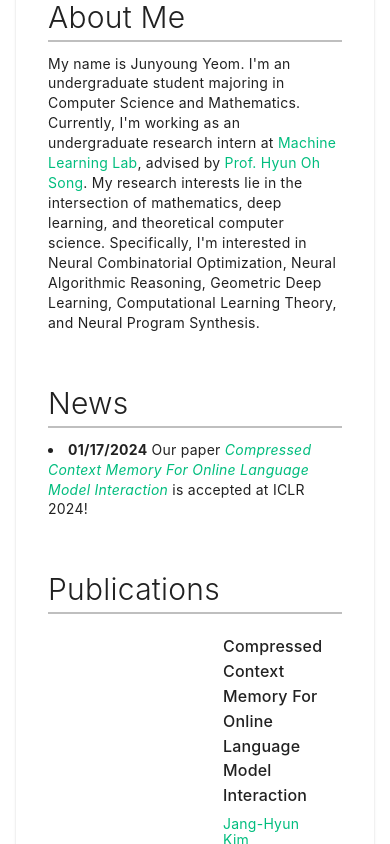
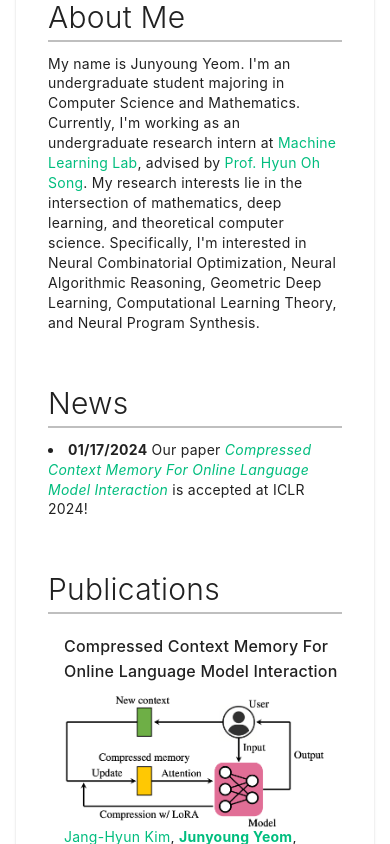
Before and after one commit to yeomjy/yeomjy.github.io, a Vue app: page / in a window 390 px wide. Shown: the part 1156-2000 px from the top of the page. Built offline with nearby package versions, Linux system fonts and the light colour scheme.

Commit message:
mobile page

```diff
--- a/src/contents/PublicationSection.vue
+++ b/src/contents/PublicationSection.vue
@@ -1,6 +1,21 @@
 <script setup lang="ts">
+import { useDisplay } from "vuetify"
 import ad23_img from "@/assets/pub/img/ad23.gif"
 import ccm24_img from "@/assets/pub/img/ccm24.png"
+
+const display = useDisplay()
+const display_name = display.name
+console.log(display_name.value)
+function is_mobile() {
+  switch (display_name.value) {
+    case "xs":
+      return true
+    case "sm":
+      return true
+    default:
+      return false
+  }
+}
 
 type AuthorType = {
   firstname: string
@@ -112,15 +127,59 @@ const data: PublicationType[] = [
     </v-card-title>
     <v-card-text>
       <v-row v-for="(item, i) in data" :key="i" align="center">
-        <v-col cols="6" md="4">
+        <template v-if="is_mobile()">
+          <v-col cols="12">
+            <v-card flat density="compact">
+              <v-card-title class="publication-title text-wrap">
+                {{ item.title }}
+              </v-card-title>
+              <v-card-subtitle class="paper-info">
+                <div>
+                  <v-img :src="item.imgpath" />
+                </div>
+                <div class="text-wrap">
+                  <span v-for="(author, i) in item.authors" :key="i">
+                    <span v-if="author === jyyeom && author.homepage !== null">
+                      <a :href="author.homepage">
+                        <b>{{ get_name(author) }}</b>
+                      </a>
+                    </span>
+                    <span v-else-if="author.homepage !== null">
+                      <a :href="author.homepage">{{ get_name(author) }} </a>
+                    </span>
+                    <span v-else>
+                      {{ get_name(author) }}
+                    </span>
+                    <template v-if="i < item.authors.length - 1">, </template>
+                  </span>
+                </div>
+
+                <div class="paper-source text-wrap">
+                  {{ item.source }} {{ item.year }}
+                </div>
+                <nav class="text-wrap">
+                  <a :href="item.paperurl">Paper</a>
+                  <a :href="item.codeurl">Code</a>
+                  <a v-if="item.projecturl !== null" :href="item.projecturl"
+                    >Project Page</a
+                  >
+                  <a :href="item.bibtex">BibTeX</a>
+                </nav>
+              </v-card-subtitle>
+              <v-card-text class="paper-detail">
+                {{ item.detail }}
+              </v-card-text>
+            </v-card>
+          </v-col>
+        </template>
+
+        <template v-else>
+          <v-col cols="4" md="4">
             <v-img :src="item.imgpath" />
           </v-col>
-        <v-col cols="6" md="8">
+          <v-col cols="8" md="8">
             <v-card flat density="compact">
-            <v-card-title
-              class="publication-title text-wrap"
-              style="word-break: keep-all"
-            >
+              <v-card-title class="publication-title text-wrap">
                 {{ item.title }}
               </v-card-title>
               <v-card-subtitle class="paper-info">
@@ -158,6 +217,7 @@ const data: PublicationType[] = [
               </v-card-text>
             </v-card>
           </v-col>
+        </template>
       </v-row>
     </v-card-text>
   </v-card>
@@ -171,6 +231,8 @@ const data: PublicationType[] = [
 
 .publication-title {
   font-size: medium;
+  word-break: keep-all;
+  padding-right: 0;
 }
 
 .my-info {
@@ -210,5 +272,6 @@ nav a:last-of-type {
 
 .paper-detail {
   padding-top: 0.5em;
+  padding-right: 0;
 }
 </style>
```
Lines whose indentation alone changed are shown as unchanged.
